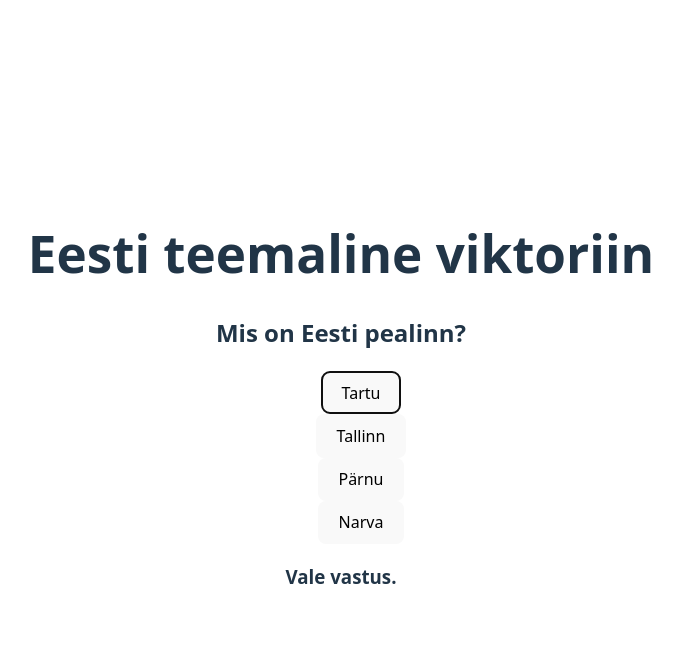
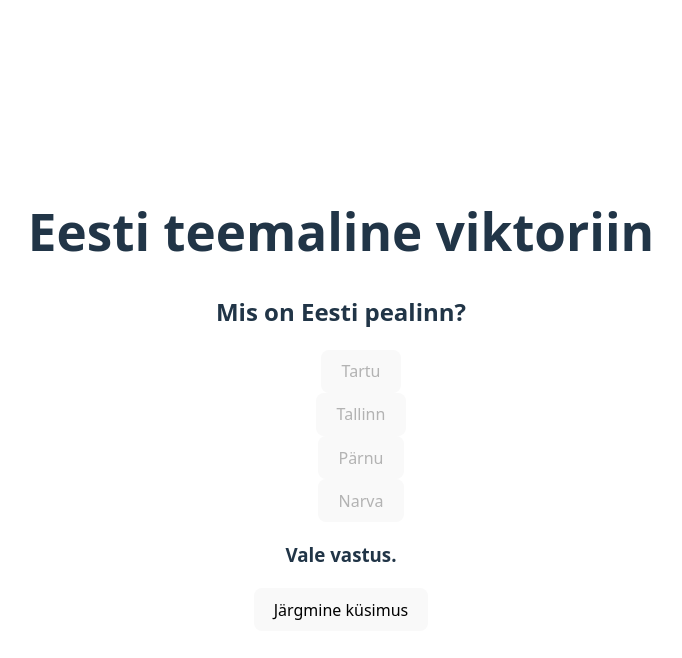
Before and after one commit to helinao/Statistikaameti-veebiarenduse-praktika, a React (Vite) app in the folder viktoriin_Helina_Ohtla/: page / in a window 1280 px wide. Both pictures are taken after a click on the button "Tartu". Shown: the top 658 px of the page, without its empty margins (299-981 px from the left). Built offline with nearby package versions, Linux system fonts and the light colour scheme.

Commit message:
add function so the feedback and sethasanswered reset after moving to next question

```diff
--- a/viktoriin_Helina_Ohtla/src/App.tsx
+++ b/viktoriin_Helina_Ohtla/src/App.tsx
@@ -6,6 +6,8 @@ import './App.css'
 
 function App() {
   const [currentQuestionIndex, setCurrentQuestionIndex] = useState(0)
+
+
   const currentQuestion = questions[currentQuestionIndex]
 
   //moving to next question
--- a/viktoriin_Helina_Ohtla/src/components/Question.tsx
+++ b/viktoriin_Helina_Ohtla/src/components/Question.tsx
@@ -1,5 +1,5 @@
 import type { IQuestion } from "../questions/questionsInterface";
-import { useState } from "react";
+import { useState, useEffect } from "react";
 
 type QuestionProps = {
     question: IQuestion;
@@ -8,12 +8,20 @@ type QuestionProps = {
 
 const Question = ({ question, nextQuestion }: QuestionProps) => {
     const [feedback, setFeedback] = useState("");
+    const [hasAnswered, setHasAnswered] = useState(false);
+
+    useEffect(() => {
+        setFeedback("");
+        setHasAnswered(false);
+    }, [question]);
+
     const checkAnswer = (option: string) => {
         if (option === question.correctAnswer) {
             setFeedback("Õige vastus!");
         } else {
             setFeedback("Vale vastus.");
         }
+        setHasAnswered(true);
     };
 
     return (
@@ -22,15 +30,19 @@ const Question = ({ question, nextQuestion }: QuestionProps) => {
             <ul>
                 {question.options.map((option) => (
                     <div key={option}>
-                        <button onClick={() => checkAnswer(option)}>
+                        <button onClick={() => checkAnswer(option)}
+                            disabled={hasAnswered}>
                             {option}
                         </button>
                     </div>
                 ))}
             </ul>
             <h3>{feedback}</h3>
+
+            {hasAnswered && (
+                <button onClick={nextQuestion}>Järgmine küsimus</button>
+            )}
         </div>
-
     );
 };
 
```
